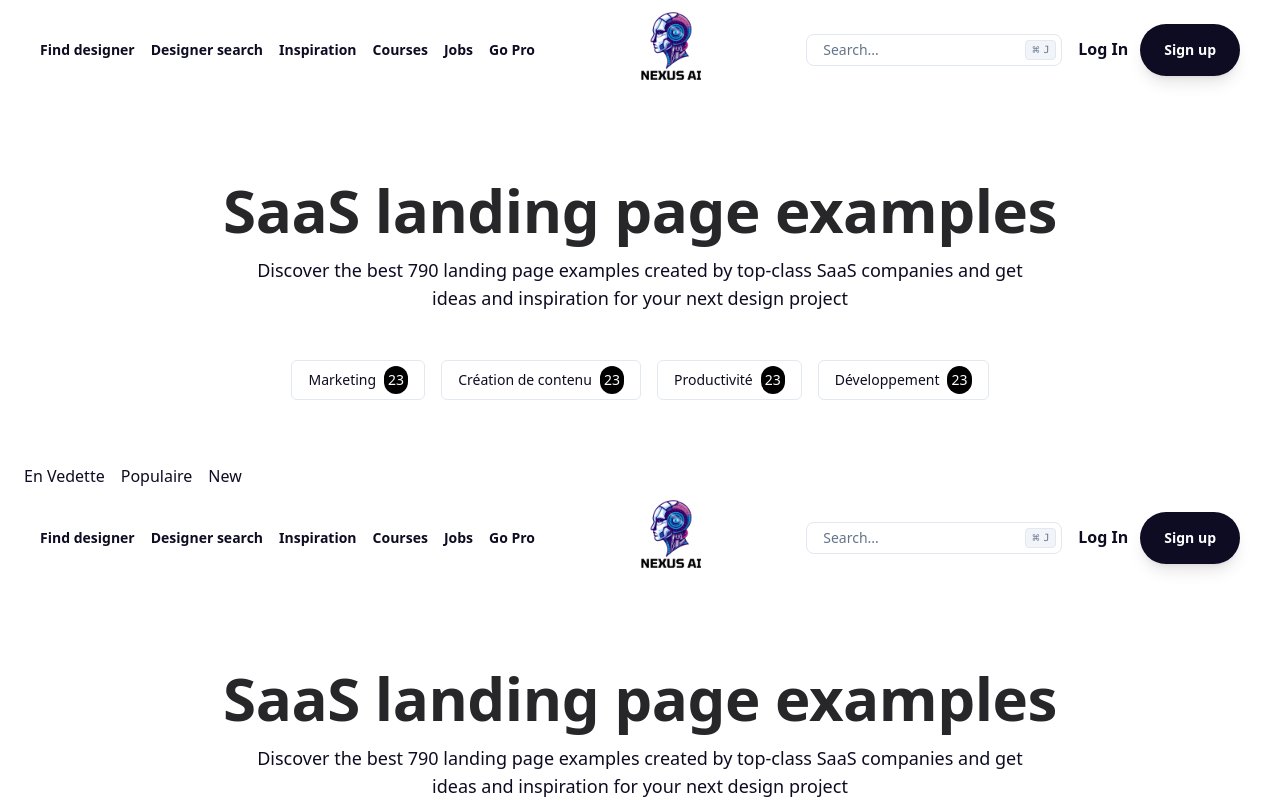
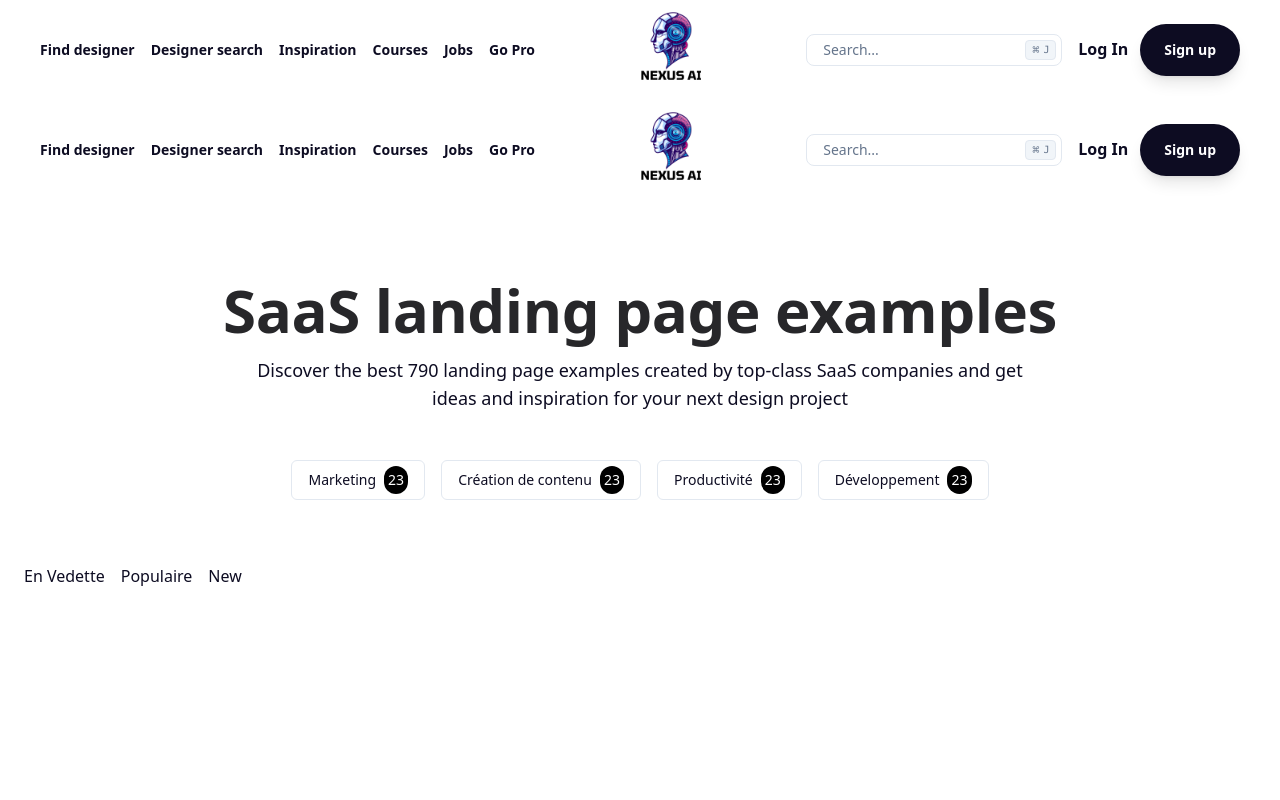
Before and after one commit to mouhamedhanne/Dock-AI, a Next.js app: page /home in a window 1280 px wide. Shown: the top 800 px of the page. Built offline with nearby package versions, Linux system fonts and the light colour scheme.

Commit message:
fixed bug

```diff
--- a/app/home/layout.tsx
+++ b/app/home/layout.tsx
@@ -7,20 +7,6 @@ export default function Layout({ children }: any) {
     <div>
       <Header />
 
-      <div className="px-6 ">
-        <Herotop />
-      </div>
-      <div className="flex space-x-4 px-6">
-        <div>
-          <Link href="home/vedette">En Vedette</Link>
-        </div>
-        <div>
-          <Link href="home/popular">Populaire</Link>
-        </div>
-        <div>
-          <Link href="/">New</Link>
-        </div>
-      </div>
       {children}
     </div>
   );
--- a/app/home/page.tsx
+++ b/app/home/page.tsx
@@ -6,7 +6,6 @@ export default function page() {
   return (
     <div>
       <Header />
-
       <div className="px-6 ">
         <Herotop />
       </div>
```
